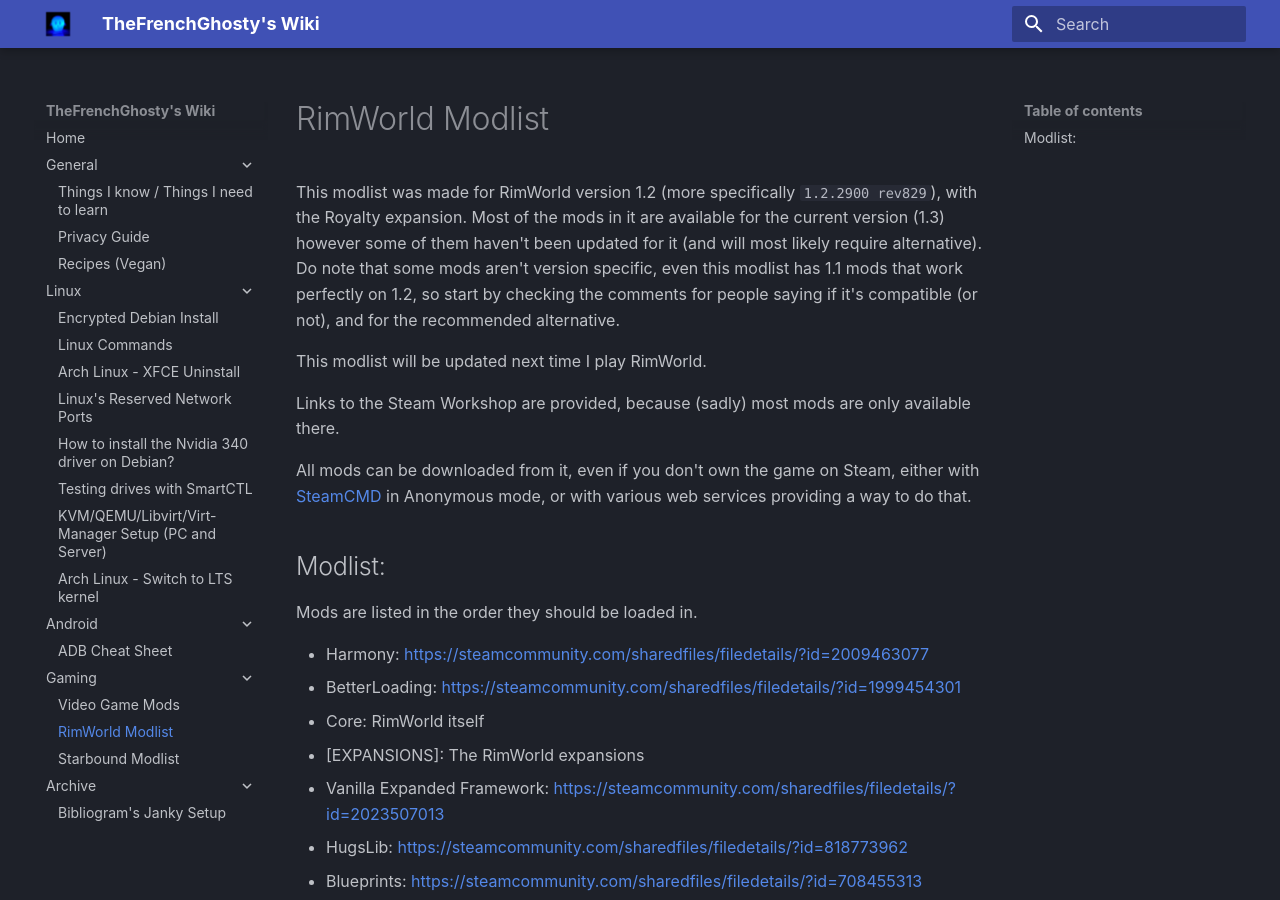
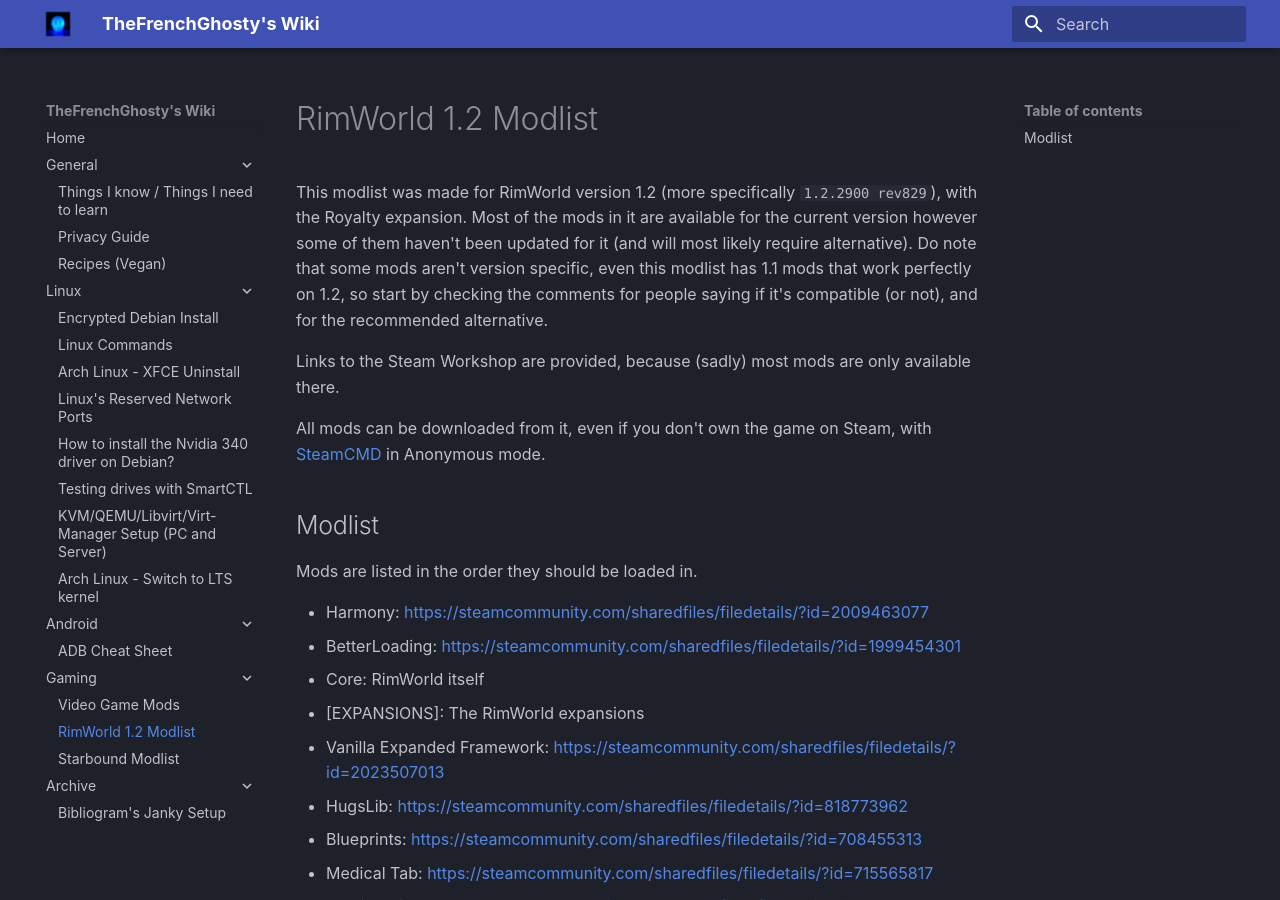
Before and after one commit to TheFrenchGhosty/wiki.thefrenchghosty.me, an MkDocs documentation site: the page built from docs/gaming/rimworld-1-2-modlist.md, in a window 1280 px wide and 900 px high. Built offline with MkDocs 1.6.1 and Material for MkDocs 9.7.7, drawn with Linux system fonts in a browser that asks for light colours.

```diff
--- a/docs/gaming/rimworld-modlist.md
+++ b/docs/gaming/rimworld-1-2-modlist.md
@@ -1,14 +1,11 @@
-This modlist was made for RimWorld version 1.2 (more specifically `1.2.2900 rev829`), with the Royalty expansion. Most of the mods in it are available for the current version (1.3) however some of them haven't been updated for it (and will most likely require alternative). Do note that some mods aren't version specific, even this modlist has 1.1 mods that work perfectly on 1.2, so start by checking the comments for people saying if it's compatible (or not), and for the recommended alternative.
-
-This modlist will be updated next time I play RimWorld.
-
+This modlist was made for RimWorld version 1.2 (more specifically `1.2.2900 rev829`), with the Royalty expansion. Most of the mods in it are available for the current version however some of them haven't been updated for it (and will most likely require alternative). Do note that some mods aren't version specific, even this modlist has 1.1 mods that work perfectly on 1.2, so start by checking the comments for people saying if it's compatible (or not), and for the recommended alternative.
 
 Links to the Steam Workshop are provided, because (sadly) most mods are only available there.
 
-All mods can be downloaded from it, even if you don't own the game on Steam, either with [SteamCMD](https://developer.valvesoftware.com/wiki/SteamCMD) in Anonymous mode, or with various web services providing a way to do that.
+All mods can be downloaded from it, even if you don't own the game on Steam, with [SteamCMD](https://developer.valvesoftware.com/wiki/SteamCMD) in Anonymous mode.
 
 
-# Modlist:
+# Modlist
 
 Mods are listed in the order they should be loaded in.
 
--- a/mkdocs.yml
+++ b/mkdocs.yml
@@ -49,7 +49,7 @@
     - ADB Cheat Sheet: android/adb.md
   - Gaming:
     - Video Game Mods: gaming/video-game-mods.md
-    - RimWorld Modlist: gaming/rimworld-modlist.md
+    - RimWorld 1.2 Modlist: gaming/rimworld-1-2-modlist.md
     - Starbound Modlist: gaming/starbound-modlist.md
   - Archive:
     - Bibliogram's Janky Setup: archive/bibliogram-janky-setup.md
```
Also changed, not shown: docs/index.md (+1 -1 lines).
